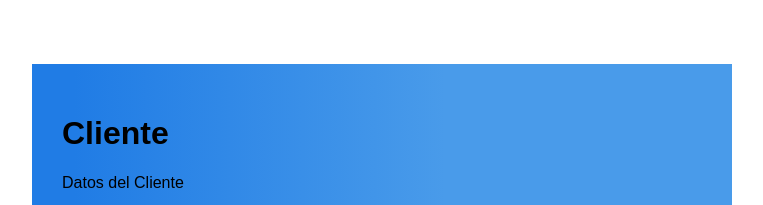
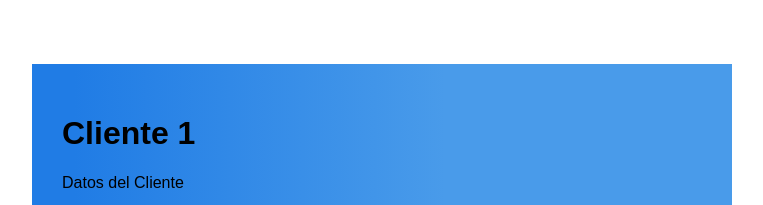
Before and after one commit to emanueljtc/Customers-App, a React (Create React App) app: page /customers/1 in a window 1280 px wide. Shown: the top 205 px of the page, without its empty margins (32-795 px from the left). Built offline with nearby package versions, Linux system fonts and the light colour scheme.

Commit message:
router.render

```diff
--- a/src/App.js
+++ b/src/App.js
@@ -23,7 +23,8 @@
           <Route exact path="/customers" component={this.renderCustomersContainer} />
             <Switch>
               <Route path="/customers/new" component={this.renderCustomerNewContainer} />
-              <Route path="/customers/:dni" component={CustomerContainer} />
+              <Route path="/customers/:dni"
+                render={props => <CustomerContainer  dni={props.match.params.dni}/>} />
             </Switch>
           </div>
       </Router>
--- a/src/containers/CustomerContainer.js
+++ b/src/containers/CustomerContainer.js
@@ -7,7 +7,7 @@
   render() {
     return (
       <div>
-          <AppFrame header={`Cliente`}
+          <AppFrame header={`Cliente ${this.props.dni}`}
             body={<p>Datos del Cliente</p>}>
           </AppFrame>
       </div>
@@ -16,7 +16,7 @@
 }
 
 CustomerContainer.propTypes = {
-
+  dni: PropTypes.string.isRequired,
 };
 
 export default connect(null, null)(CustomerContainer);
```
